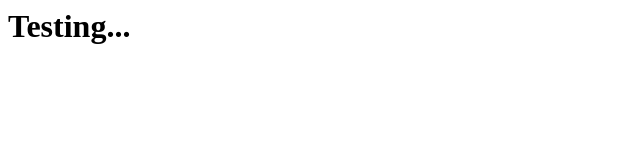
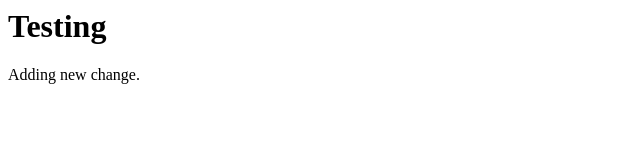
Before and after one commit to GURU727/GitPrj, a plain HTML site: page index.html in a window 1280 px wide. Shown: the whole page, without its empty margins (0-640 px from the left). Drawn offline with Linux system fonts and the light colour scheme.

Commit message:
Updated index.html from remote host
Added a paragraph.

```diff
--- a/index.html
+++ b/index.html
@@ -3,7 +3,8 @@
    <head>
       <title>Git Commands</title>
       <body>
-	 <h1>Testing...</h1>
+	 <h1>Testing</h1>
+	      <p>Adding new change.</p>
        </body>
    </head>
 </html>
```
